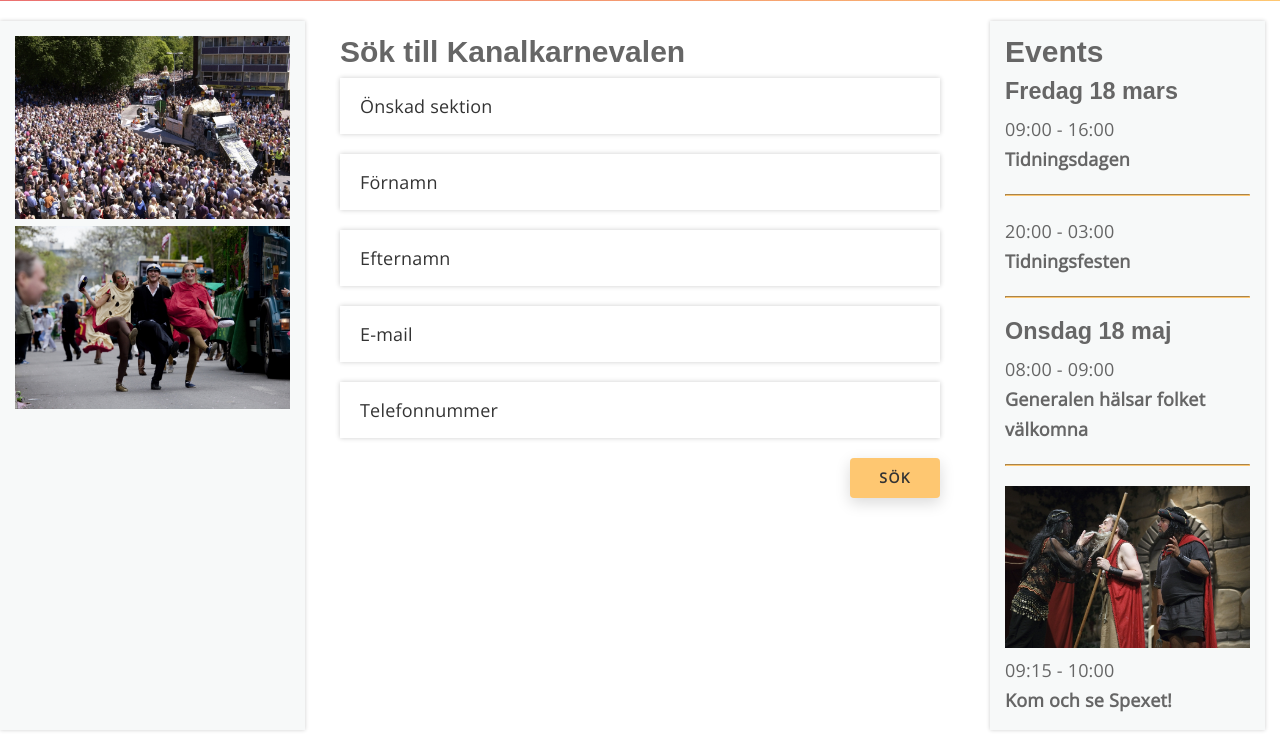
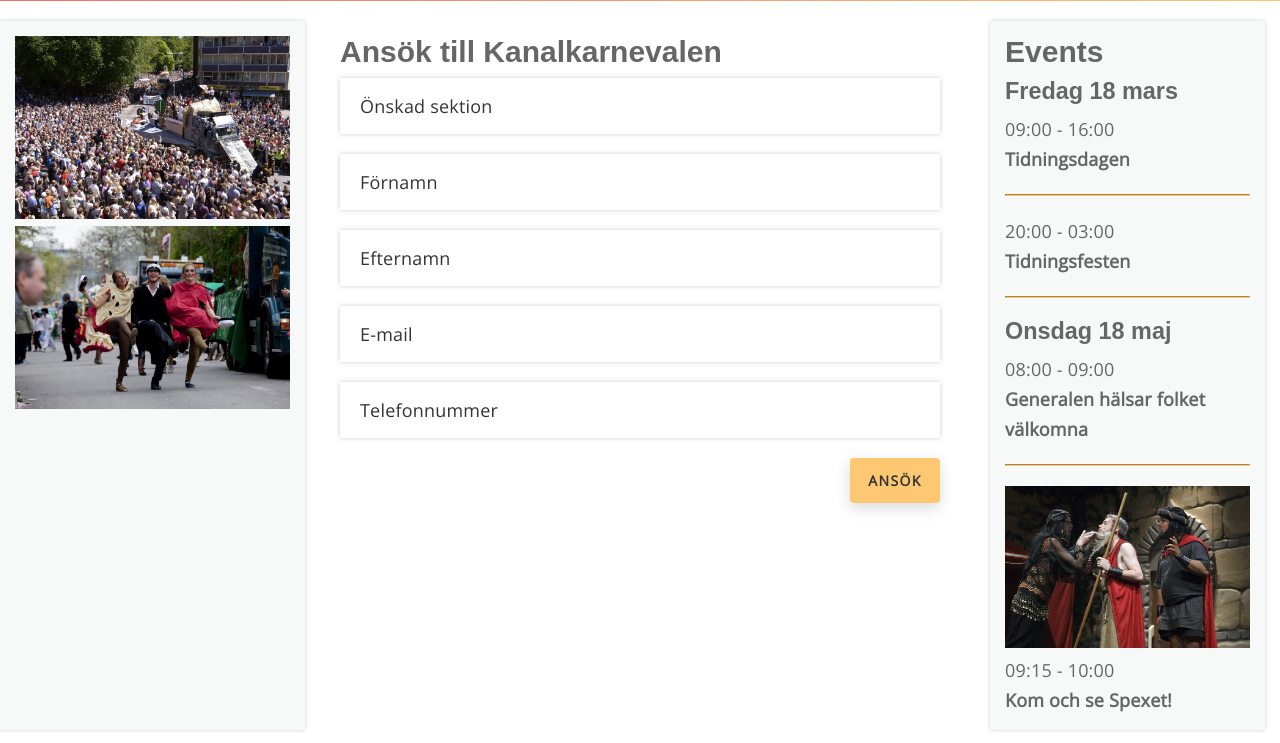
Before and after one commit to erikbrgn/Webbutveckling-uppgift2, a PHP site: page /ansok.html in a window 1280 px wide. Shown: the part 474-1217 px from the top of the page. Run offline with PHP 8.4, Linux system fonts and the light colour scheme; some web fonts are replaced.

Commit message:
small fix to call-to-action

```diff
--- a/ansok.html
+++ b/ansok.html
@@ -60,7 +60,7 @@
             <img alt="Karnevalister" src="assets/img/Lundakarnevalen 2010 01.jpg">
         </div>
         <div class="main">
-            <h2>Sök till Kanalkarnevalen</h2>
+            <h2>Ansök till Kanalkarnevalen</h2>
 
 
             <form id="form" method="POST" action="#">
@@ -92,7 +92,7 @@
                     <label class="field-label" for="telephoneNumber">Telefonnummer</label>
                     <input type="text" value name="telephoneNumber">
                 </div>
-                <input type="submit" value="Sök" disabled>
+                <input type="submit" value="Ansök" disabled>
             </form>
 
         </div>
--- a/assets/css/main.css
+++ b/assets/css/main.css
@@ -487,7 +487,7 @@ input[type="submit"] {
   margin-left: auto;
   width: auto;
   text-align: center;
-  height: 40px;
+  height: 45px;
   min-width: 90px;
   border-radius: 4px;
   background-color: #fec771;
--- a/src/scss/base/_base.scss
+++ b/src/scss/base/_base.scss
@@ -104,7 +104,7 @@ input[type="submit"] {
   margin-left: auto;
   width: auto;
   text-align: center;
-  height: 40px;
+  height: 45px;
   min-width: 90px;
   border-radius: 4px;
   background-color: $orange;
```
